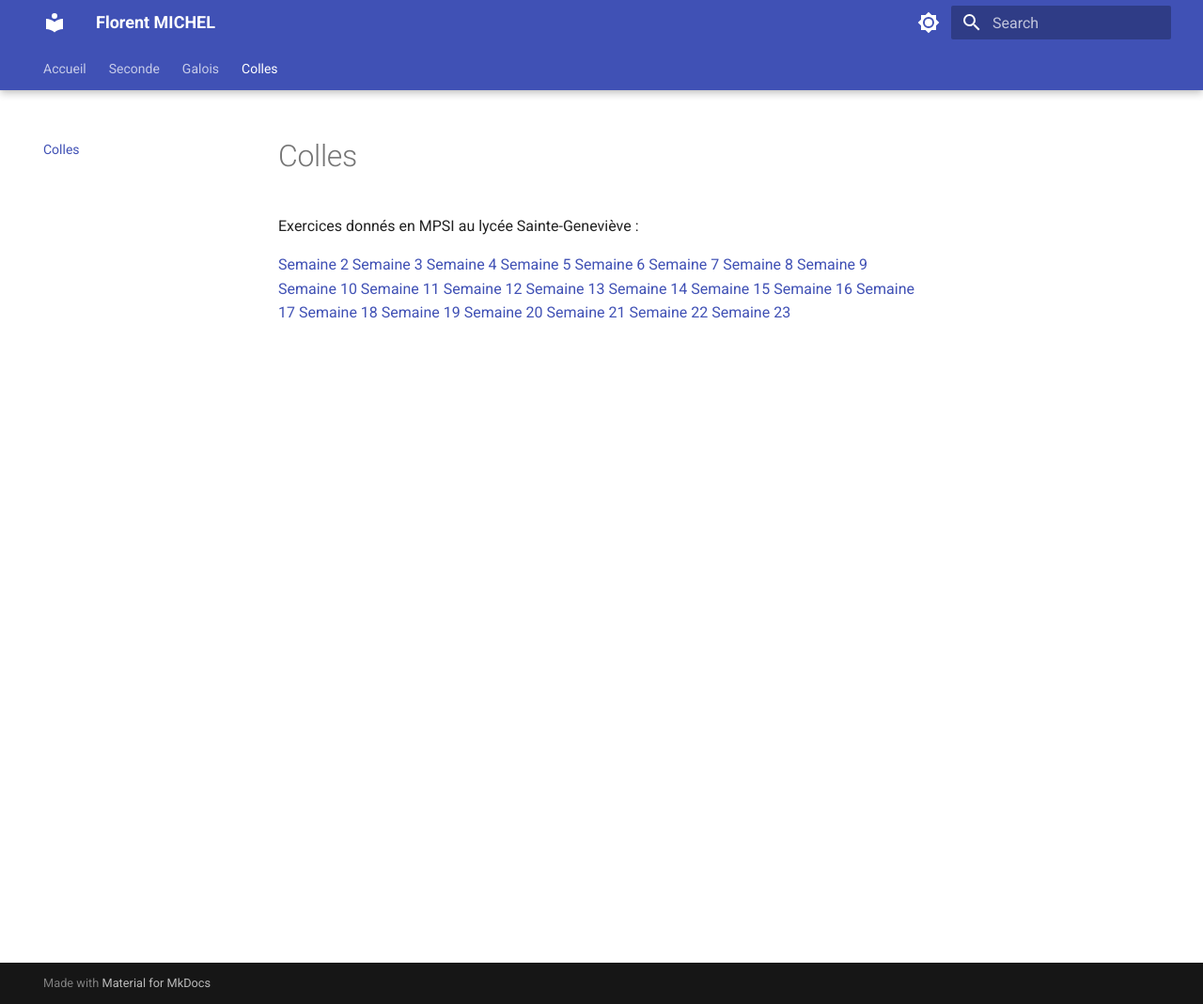
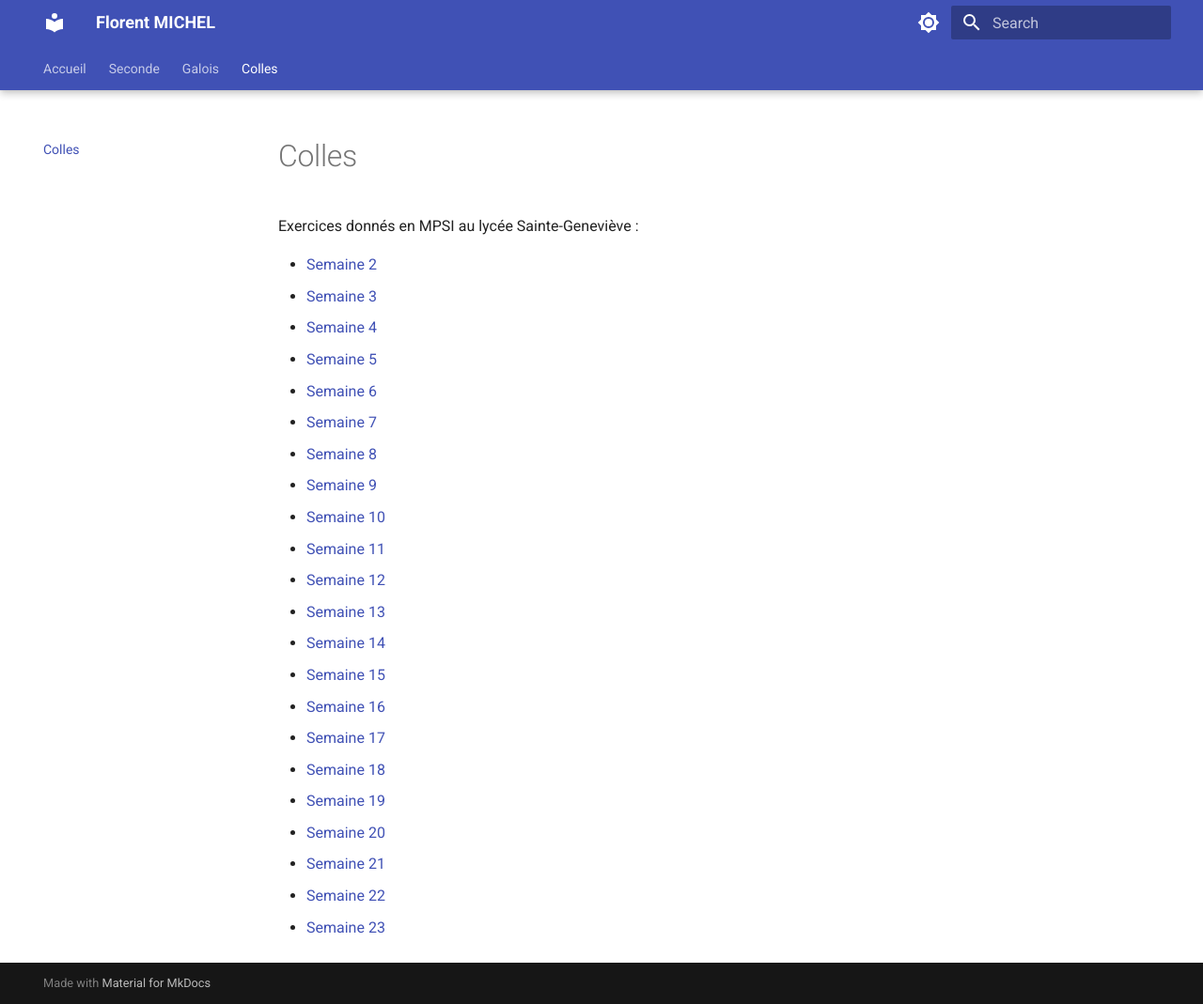
Before and after one commit to Florent-Michel/florent-michel.github.io, an MkDocs documentation site: the page built from docs/colles.md, in a window 1280 px wide and 1069 px high. Shown: the whole window at 94% size. Built offline with MkDocs 1.6.1 and Material for MkDocs 9.7.7, drawn with Linux system fonts in a browser that asks for light colours.

```diff
--- a/docs/colles.md
+++ b/docs/colles.md
@@ -1,24 +1,24 @@
 Exercices donnés en MPSI au lycée Sainte-Geneviève :
 
-[Semaine 2](./pdf/Colles_S2.pdf)
-[Semaine 3](./pdf/Colles_S3.pdf)
-[Semaine 4](./pdf/Colles_S4.pdf)
-[Semaine 5](./pdf/Colles_S5.pdf)
-[Semaine 6](./pdf/Colles_S6.pdf)
-[Semaine 7](./pdf/Colles_S7.pdf)
-[Semaine 8](./pdf/Colles_S8.pdf)
-[Semaine 9](./pdf/Colles_S9.pdf)
-[Semaine 10](./pdf/Colles_S10.pdf)
-[Semaine 11](./pdf/Colles_S11.pdf)
-[Semaine 12](./pdf/Colles_S12.pdf)
-[Semaine 13](./pdf/Colles_S13.pdf)
-[Semaine 14](./pdf/Colles_S14.pdf)
-[Semaine 15](./pdf/Colles_S15.pdf)
-[Semaine 16](./pdf/Colles_S16.pdf)
-[Semaine 17](./pdf/Colles_S17.pdf)
-[Semaine 18](./pdf/Colles_S18.pdf)
-[Semaine 19](./pdf/Colles_S19.pdf)
-[Semaine 20](./pdf/Colles_S20.pdf)
-[Semaine 21](./pdf/Colles_S21.pdf)
-[Semaine 22](./pdf/Colles_S22.pdf)
-[Semaine 23](./pdf/Colles_S23.pdf)
+* [Semaine 2](./pdf/Colles_S2.pdf)
+* [Semaine 3](./pdf/Colles_S3.pdf)
+* [Semaine 4](./pdf/Colles_S4.pdf)
+* [Semaine 5](./pdf/Colles_S5.pdf)
+* [Semaine 6](./pdf/Colles_S6.pdf)
+* [Semaine 7](./pdf/Colles_S7.pdf)
+* [Semaine 8](./pdf/Colles_S8.pdf)
+* [Semaine 9](./pdf/Colles_S9.pdf)
+* [Semaine 10](./pdf/Colles_S10.pdf)
+* [Semaine 11](./pdf/Colles_S11.pdf)
+* [Semaine 12](./pdf/Colles_S12.pdf)
+* [Semaine 13](./pdf/Colles_S13.pdf)
+* [Semaine 14](./pdf/Colles_S14.pdf)
+* [Semaine 15](./pdf/Colles_S15.pdf)
+* [Semaine 16](./pdf/Colles_S16.pdf)
+* [Semaine 17](./pdf/Colles_S17.pdf)
+* [Semaine 18](./pdf/Colles_S18.pdf)
+* [Semaine 19](./pdf/Colles_S19.pdf)
+* [Semaine 20](./pdf/Colles_S20.pdf)
+* [Semaine 21](./pdf/Colles_S21.pdf)
+* [Semaine 22](./pdf/Colles_S22.pdf)
+* [Semaine 23](./pdf/Colles_S23.pdf)
```
